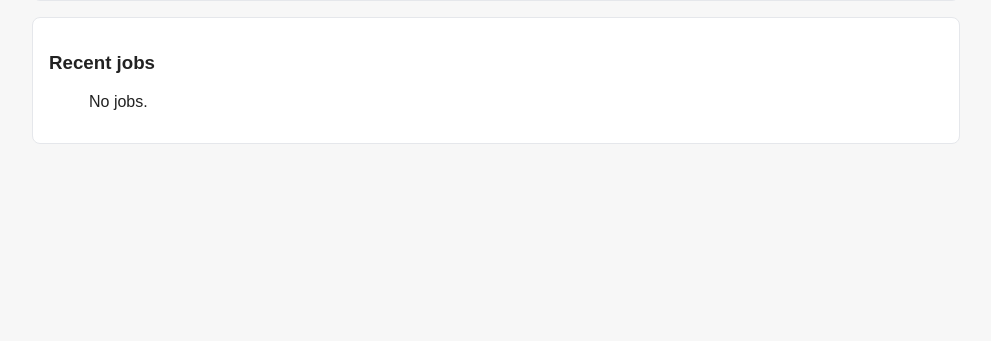
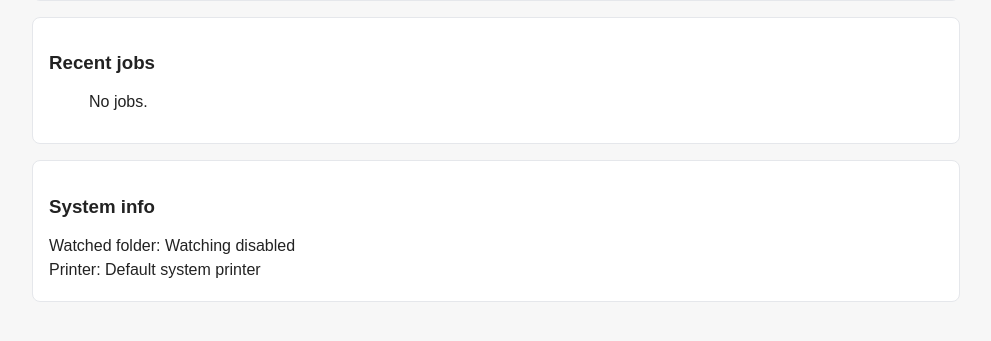
Before and after one commit to spidero/Drop2Print, a FastAPI app: page / in a window 1280 px wide. Shown: the part 413-754 px from the top of the page, without its empty margins (144-1135 px from the left). Run offline with FastAPI, Linux system fonts and the light colour scheme; data that the repository does not hold is empty.

Commit message:
samba support

```diff
--- a/app/db.py
+++ b/app/db.py
@@ -15,3 +15,7 @@ def init_db() -> None:
 def get_session() -> Session:
     with Session(engine) as session:
         yield session
+
+
+def create_session() -> Session:
+    return Session(engine)
--- a/app/i18n.py
+++ b/app/i18n.py
@@ -5,6 +5,16 @@ TRANSLATIONS = {
         "title": "Drop2Print",
         "nav_user": "User panel",
         "nav_admin": "Admin",
+        "admin_login": "Admin login",
+        "password": "Password",
+        "login": "Log in",
+        "login_error": "Invalid password",
+        "system_info": "System info",
+        "watch_path_label": "Watched folder",
+        "printer_label": "Printer",
+        "not_configured": "Not configured",
+        "watch_disabled": "Watching disabled",
+        "printer_default": "Default system printer",
         "drop_title": "Drop PDF files here",
         "drop_sub": "Files will be uploaded and sent to print automatically.",
         "drop_hint": "Drop PDF files here or click to choose.",
@@ -26,6 +36,16 @@ TRANSLATIONS = {
         "title": "Drop2Print",
         "nav_user": "Panel użytkownika",
         "nav_admin": "Administracja",
+        "admin_login": "Logowanie administratora",
+        "password": "Hasło",
+        "login": "Zaloguj",
+        "login_error": "Nieprawidłowe hasło",
+        "system_info": "Informacje systemowe",
+        "watch_path_label": "Folder Samby",
+        "printer_label": "Drukarka",
+        "not_configured": "Brak konfiguracji",
+        "watch_disabled": "Nasłuch wyłączony",
+        "printer_default": "Domyślna drukarka systemowa",
         "drop_title": "Przeciągnij pliki PDF",
         "drop_sub": "Pliki zostaną automatycznie wysłane do druku.",
         "drop_hint": "Upuść pliki PDF tutaj lub kliknij, aby wybrać.",
--- a/app/main.py
+++ b/app/main.py
@@ -1,19 +1,22 @@
 import json
 import logging
 import os
+import shutil
+import threading
+import time
 import uuid
 from datetime import datetime
 from pathlib import Path
 from typing import List
 
 from fastapi import Depends, FastAPI, File, Form, HTTPException, Request, UploadFile
-from fastapi.responses import HTMLResponse, JSONResponse
+from fastapi.responses import HTMLResponse, JSONResponse, RedirectResponse
 from fastapi.staticfiles import StaticFiles
 from fastapi.templating import Jinja2Templates
 from sqlalchemy import func
 from sqlmodel import Session, select
 
-from app.db import get_session, init_db
+from app.db import get_session, init_db, create_session
 from app.i18n import TRANSLATIONS, get_lang
 from app.models import PrintJob, PrintStatus, Setting
 from app.services.printer import PrinterService
@@ -28,11 +31,15 @@ app = FastAPI(title="Drop2Print", version="0.1.0")
 app.mount("/static", StaticFiles(directory="app/static"), name="static")
 templates = Jinja2Templates(directory="app/templates")
 printer_service = PrinterService(printer_name=os.getenv("DROP2PRINT_PRINTER"))
+ADMIN_PASSWORD = os.getenv("DROP2PRINT_ADMIN_PASSWORD")
+WATCH_PATH = os.getenv("DROP2PRINT_WATCH_PATH")
+WATCH_INTERVAL = int(os.getenv("DROP2PRINT_WATCH_INTERVAL", "5"))
 
 
 @app.on_event("startup")
 def on_startup() -> None:
     init_db()
+    start_watch_service()
 
 
 def get_setting(session: Session, key: str, default: str) -> Setting:
@@ -71,13 +78,119 @@ def serialize_job(job: PrintJob) -> dict:
     }
 
 
+def run_print_job(job: PrintJob, session: Session) -> None:
+    logger.info(
+        "Printing job %s (%s) with %s copies from %s",
+        job.id,
+        job.filename,
+        job.copies,
+        job.storage_path,
+    )
+    try:
+        printer_service.print_file(job)
+        job.status = PrintStatus.printed
+        job.printed_at = datetime.utcnow()
+        job.error = None
+    except Exception as exc:  # pylint: disable=broad-except
+        job.status = PrintStatus.failed
+        job.error = str(exc)
+        logger.exception("Failed to print job %s", job.id)
+
+    session.add(job)
+    session.commit()
+    session.refresh(job)
+
+    if job.status == PrintStatus.failed:
+        logger.error("Job %s failed: %s", job.id, job.error)
+    else:
+        logger.info("Job %s finished with status %s", job.id, job.status)
+
+
+watcher_started = False
+watcher_lock = threading.Lock()
+
+
+def start_watch_service() -> None:
+    global watcher_started  # pylint: disable=global-statement
+    if not WATCH_PATH:
+        logger.info("File watcher disabled (DROP2PRINT_WATCH_PATH not set).")
+        return
+
+    with watcher_lock:
+        if watcher_started:
+            return
+
+        watch_dir = Path(WATCH_PATH)
+        watch_dir.mkdir(parents=True, exist_ok=True)
+        thread = threading.Thread(target=watch_directory_loop, args=(watch_dir,), name="drop2print-watcher", daemon=True)
+        thread.start()
+        watcher_started = True
+        logger.info("Started file watcher for %s (interval %ss)", watch_dir, WATCH_INTERVAL)
+
+
+def watch_directory_loop(watch_dir: Path) -> None:
+    poll_interval = max(1, WATCH_INTERVAL)
+    while True:
+        try:
+            for file_path in sorted(watch_dir.iterdir()):
+                if not file_path.is_file():
+                    continue
+                if file_path.suffix.lower() != ".pdf":
+                    continue
+                process_watched_file(file_path)
+        except Exception:  # pylint: disable=broad-except
+            logger.exception("Watcher encountered an error while scanning %s", watch_dir)
+        time.sleep(poll_interval)
+
+
+def process_watched_file(file_path: Path) -> None:
+    logger.info("Detected PDF from watch dir: %s", file_path)
+    session = create_session()
+    try:
+        copies = int(get_setting(session, "copies", str(Setting.default_copies())).value)
+        dest_name = f"{uuid.uuid4()}_{file_path.name}"
+        dest_path = UPLOAD_DIR / dest_name
+
+        try:
+            shutil.copy2(file_path, dest_path)
+        except Exception:  # pylint: disable=broad-except
+            logger.exception("Failed to copy watched file %s", file_path)
+            return
+
+        try:
+            file_path.unlink()
+        except OSError as exc:
+            logger.warning("Unable to delete source file %s after copying: %s", file_path, exc)
+
+        job = PrintJob(
+            filename=file_path.name,
+            storage_path=str(dest_path),
+            copies=copies,
+            status=PrintStatus.pending,
+        )
+        session.add(job)
+        session.commit()
+        session.refresh(job)
+
+        run_print_job(job, session)
+    finally:
+        session.close()
+
+
 @app.get("/", response_class=HTMLResponse)
 def index(request: Request):
     lang = get_lang(request)
     t = TRANSLATIONS[lang]
     response = templates.TemplateResponse(
         "index.html",
-        {"request": request, "t": t, "lang": lang, "translations_json": json.dumps(t)},
+        {
+            "request": request,
+            "t": t,
+            "lang": lang,
+            "translations_json": json.dumps(t),
+            "watch_path": WATCH_PATH,
+            "printer_name": printer_service.printer_name,
+        },
     )
     response.set_cookie("lang", lang)
     return response
@@ -85,6 +198,10 @@ def index(request: Request):
 
 @app.get("/admin", response_class=HTMLResponse)
 def admin_panel(request: Request, session: Session = Depends(get_session)):
+    if not ADMIN_PASSWORD:
+        raise HTTPException(status_code=500, detail="Admin password not configured.")
+    if request.cookies.get("admin_auth") != ADMIN_PASSWORD:
+        return RedirectResponse(url=f"/admin/login?lang={get_lang(request)}", status_code=302)
     lang = get_lang(request)
     t = TRANSLATIONS[lang]
     copies = int(get_setting(session, "copies", str(Setting.default_copies())).value)
@@ -148,24 +265,40 @@ async def upload_pdf(file: UploadFile = File(...), session: Session = Depends(ge
     session.commit()
     session.refresh(job)
 
-    try:
-        logger.info("Printing job %s (%s) with %s copies from %s", job.id, job.filename, job.copies, job.storage_path)
-        printer_service.print_file(job)
-        job.status = PrintStatus.printed
-        job.printed_at = datetime.utcnow()
-        job.error = None
-    except Exception as exc:  # pylint: disable=broad-except
-        job.status = PrintStatus.failed
-        job.error = str(exc)
-        logger.exception("Failed to print job %s", job.id)
-
-    session.add(job)
-    session.commit()
-    session.refresh(job)
-
-    if job.status == PrintStatus.failed:
-        logger.error("Job %s failed: %s", job.id, job.error)
-    else:
-        logger.info("Job %s finished with status %s", job.id, job.status)
+    run_print_job(job, session)
 
     return JSONResponse(content=serialize_job(job))
+@app.get("/admin/login", response_class=HTMLResponse)
+def admin_login_form(request: Request):
+    if not ADMIN_PASSWORD:
+        raise HTTPException(status_code=500, detail="Admin password not configured.")
+    lang = get_lang(request)
+    t = TRANSLATIONS[lang]
+    return templates.TemplateResponse(
+        "login.html",
+        {"request": request, "t": t, "lang": lang, "translations_json": json.dumps(t)},
+    )
+
+
+@app.post("/admin/login")
+def admin_login(request: Request, password: str = Form(...)):
+    if not ADMIN_PASSWORD:
+        raise HTTPException(status_code=500, detail="Admin password not configured.")
+    lang = get_lang(request)
+    t = TRANSLATIONS[lang]
+    if password != ADMIN_PASSWORD:
+        return templates.TemplateResponse(
+            "login.html",
+            {
+                "request": request,
+                "t": t,
+                "lang": lang,
+                "translations_json": json.dumps(t),
+                "error": t.get("login_error", "Invalid password"),
+            },
+            status_code=401,
+        )
+    response = RedirectResponse(url="/admin", status_code=302)
+    response.set_cookie("admin_auth", ADMIN_PASSWORD, httponly=True, samesite="lax")
+    response.set_cookie("lang", lang)
+    return response
--- a/app/static/styles.css
+++ b/app/static/styles.css
@@ -9,6 +9,7 @@ header nav a { margin-left: 16px; color: #c7d2fe; font-weight: 600; }
 .dropzone { border: 2px dashed #93c5fd; border-radius: 8px; padding: 48px; text-align: center; cursor: pointer; background: #f0f9ff; transition: border-color .2s; }
 .dropzone.active { border-color: #2563eb; }
 .status { margin-top: 12px; color: #2563eb; font-weight: 600; }
+.status.error { color: #dc2626; }
 .jobs-table { width: 100%; border-collapse: collapse; }
 .jobs-table th, .jobs-table td { border: 1px solid #e5e7eb; padding: 8px; text-align: left; }
 .jobs-table th { background: #f3f4f6; }
@@ -21,3 +22,5 @@ button:hover { background: #1d4ed8; }
 .stat { background: #f3f4f6; border-radius: 8px; padding: 12px; flex: 1; text-align: center; }
 .stat-value { font-size: 24px; font-weight: 800; }
 .stat-label { color: #4b5563; }
+.system-info p { margin: 6px 0; }
+.mono { font-family: "Fira Code", "Courier New", monospace; }
--- a/app/templates/index.html
+++ b/app/templates/index.html
@@ -13,6 +13,23 @@
   <h3>{{ t.recent_jobs }}</h3>
   <ul id="jobs-list"></ul>
 </section>
+<section class="card system-info">
+  <h3>{{ t.system_info }}</h3>
+  <p>{{ t.watch_path_label }}:
+    {% if watch_path %}
+      <span class="mono">{{ watch_path }}</span>
+    {% else %}
+      {{ t.watch_disabled }}
+    {% endif %}
+  </p>
+  <p>{{ t.printer_label }}:
+    {% if printer_name %}
+      <span class="mono">{{ printer_name }}</span>
+    {% else %}
+      {{ t.printer_default }}
+    {% endif %}
+  </p>
+</section>
 {% endblock %}
 {% block scripts %}
 <script>
```
Also changed, not shown: docker-compose.yml (+6 -4 lines), README.md, 1 other file.
